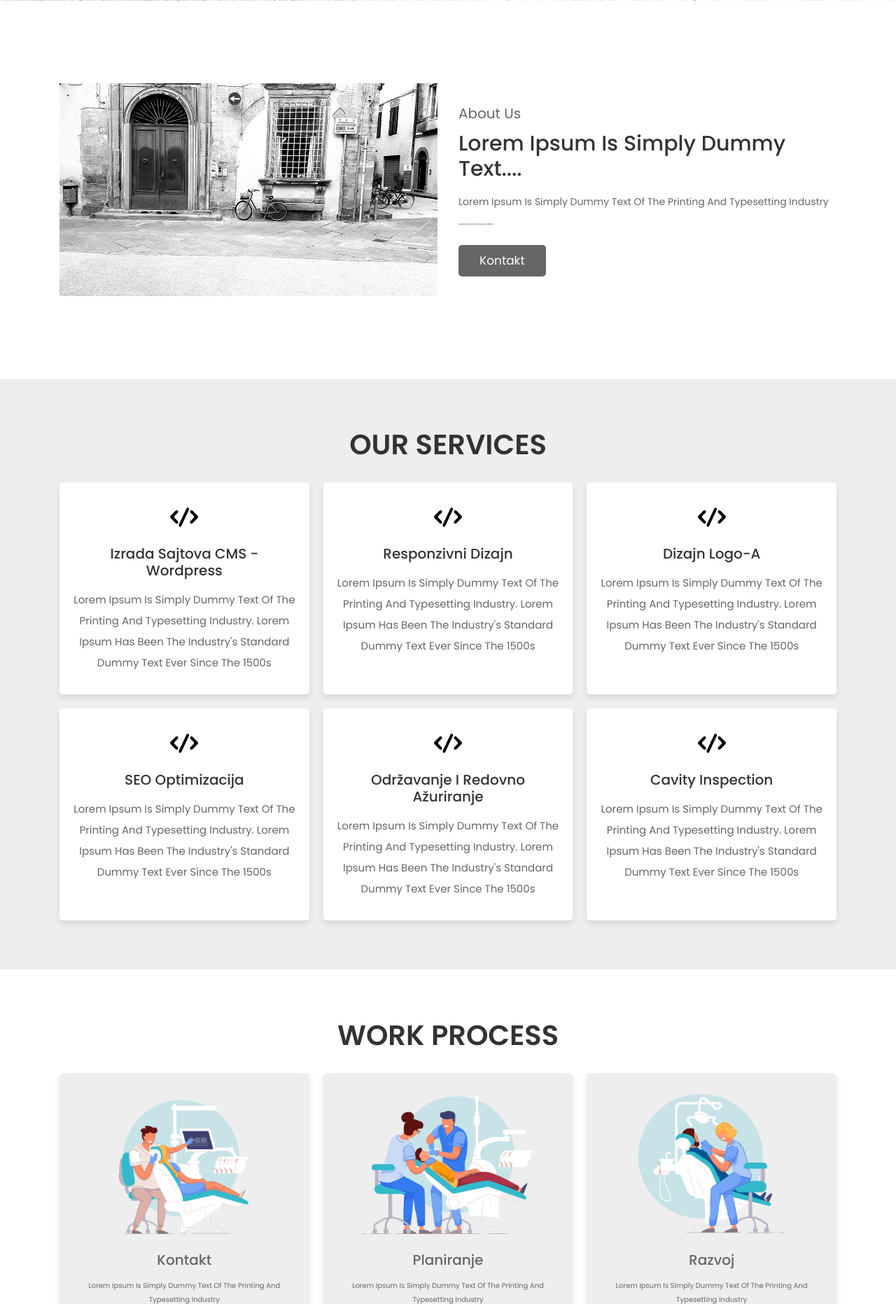
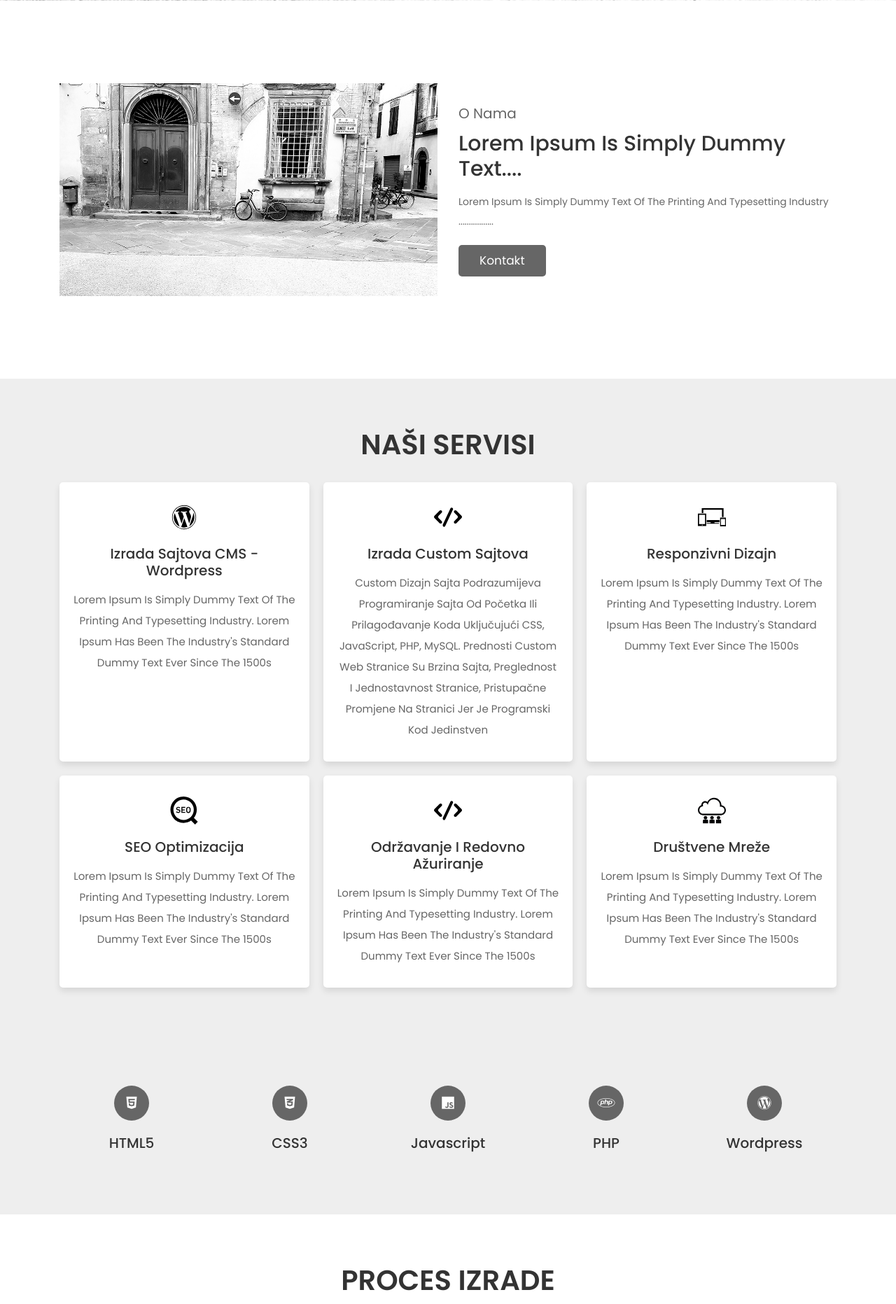
Before and after one commit to josef-k-1288/novi_sajt_A-O, a PHP site: page / in a window 1280 px wide. Shown: the part 939-2802 px from the top of the page at 70% size. Run offline with PHP 8.4, Linux system fonts and the light colour scheme.

Commit message:
izmene meni, ikonice, kontakt

```diff
--- a/css/style.css
+++ b/css/style.css
@@ -80,10 +80,10 @@ section {
     border-bottom: var(--border);
 }
 
-.header.active{
+.header.active {
     background-color: var(--white);
     box-shadow: var(--box-shadow);
-    border:0;
+    border: 0;
 }
 
 .header .logo {
@@ -119,11 +119,12 @@ section {
 }
 
 .home .content {
-    width: 70rem; /* default: 55rem; */
+    width: 70rem;
+    /* default: 55rem; */
     padding: 2rem;
 }
 
-.home .content h3{
+.home .content h3 {
     font-size: 3rem;
     text-transform: uppercase;
     color: var(--border);
@@ -213,6 +214,69 @@ section {
 
 
 
+
+/* icons subsection starts */
+
+.icons {
+    background-color: var(--light-bg);
+}
+
+.icons .box-container {
+    display: grid;
+    grid-template-columns: repeat(auto-fit, minmax(20rem, 1fr));
+    gap: 2rem;
+}
+
+.icons .box-container .box {
+    text-align: center;
+}
+
+.icons .box-container .box i {
+    height: 5rem;
+    width: 5rem;
+    border-radius: 50%;
+    line-height: 5rem;
+    font-size: 2rem;
+    background-color: var(--light-color);
+    color: var(--white);
+}
+
+.icons .box-container .box h3 {
+    font-size: 2rem;
+    margin: 2rem 0;
+    color: var(--black);
+}
+
+.icons .box-container .box p {
+    font-size: 1.5rem;
+    color: var(--light-color);
+    text-transform: none;
+}
+
+.icons .credit {
+    text-align: center;
+    border-top: var(--border);
+    padding-top: 2rem;
+    margin-top: 2rem;
+    font-size: 2rem;
+    color: var(--light-color);
+    padding-bottom: 2rem;
+}
+
+.icons .credit span {
+    color: var(--black);
+}
+
+/* tools subsection ends */
+
+
+
+
+
+
+
+
+
 /* process section start */
 
 .process .box-container {
@@ -278,34 +342,34 @@ section {
     border-radius: 50%;
 }
 
-.reviews .box-container .box p{
-    padding:2rem 0;
+.reviews .box-container .box p {
+    padding: 2rem 0;
     line-height: 2;
     font-size: 1.5rem;
-    color:var(--light-color);
+    color: var(--light-color);
     margin-bottom: 0;
 }
 
- .reviews .box-container .box .stars{
-    padding:.5rem 1.5rem;
+.reviews .box-container .box .stars {
+    padding: .5rem 1.5rem;
     border-radius: .5rem;
     background-color: var(--light-bg);
     margin-bottom: 2rem;
     display: inline-block;
 }
 
- .reviews .box-container .box .stars i{
+.reviews .box-container .box .stars i {
     font-size: 1.5rem;
-    color:var(--light-color);
+    color: var(--light-color);
 }
 
- .reviews .box-container .box h3{
+.reviews .box-container .box h3 {
     font-size: 2rem;
-    color:var(--black);
+    color: var(--black);
 }
 
- .reviews .box-container .box span{
-    color:var(--light-color);
+.reviews .box-container .box span {
+    color: var(--light-color);
     font-size: 1.5rem;
 }
 
@@ -401,7 +465,7 @@ section {
     padding-bottom: 2rem;
 }
 
-.footer .credit span{
+.footer .credit span {
     color: var(--black);
 }
 
@@ -449,11 +513,13 @@ section {
 
     .header .nav {
         position: absolute;
-        top: 99%; left: 0; right: 0;
-        background-color: var(--white);
+        top: 99%;
+        left: 0;
+        right: 0;
+        background-color: var(--light-bg);
         border-top: var(--border);
         border-bottom: var(--border);
-        padding: 1rem 0;
+        padding: 10rem 0;
         text-align: center;
         flex-flow: column;
         clip-path: polygon(0 0, 100% 0, 100% 0, 0 0);
@@ -465,7 +531,7 @@ section {
     }
 
     .header .nav a {
-        margin: 1rem 0;
+        margin: 2rem 0;
         font-size: 2rem;
         /* clip-path: polygon(0 0, 100% 0, 100% 0, 0 0); */
     }
--- a/index.php
+++ b/index.php
@@ -1,13 +1,14 @@
 <?php
-$conn = mysqli_connect('localhost', 'root', '', 'dentist_db') or die('connect failed');
+$conn = mysqli_connect('localhost', 'root', '', 'novi_sajt_ao') or die('connect failed');
 
 if (isset($_POST['submit'])) {
     $name = mysqli_real_escape_string($conn, $_POST['name']);
     $email = mysqli_real_escape_string($conn, $_POST['email']);
-    $number = $_POST['number'];
-    $date = $_POST['date'];
+    $send = mysqli_real_escape_string($conn, $_POST['send']);
+    // $number = $_POST['number'];
+    // $date = $_POST['date'];
 
-    $insert = mysqli_query($conn, "INSERT INTO `contact_form` (name, email, number, date) VALUES('$name', '$email', '$number', '$date')") or die('query failed');
+    $insert = mysqli_query($conn, "INSERT INTO `ao_contact` (name, email, send) VALUES('$name', '$email', '$send')") or die('query failed');
 
     if ($insert) {
         $message[] = 'uspešno ste poslali poruku!';
@@ -107,7 +108,7 @@ if (isset($_POST['submit'])) {
                 </div>
 
                 <div class="col-md-6 content">
-                    <span>about us</span>
+                    <span>O nama</span>
                     <h3>Lorem Ipsum is simply dummy text....</h3>
                     <p>Lorem Ipsum is simply dummy text of the printing and typesetting industry .................</p>
                     <a href="#contact" class="link-btn">Kontakt</a>
@@ -127,30 +128,30 @@ if (isset($_POST['submit'])) {
     <!-- services section starts -->
 
     <section class="services" id="services">
-        <h1 class="heading">our services</h1>
+        <h1 class="heading">Naši servisi</h1>
 
         <div class="box-container container">
 
             <div class="box">
-                <img src="images/nove_ikonice/code.svg" alt="">
+                <img src="images/nove_ikonice/wordpress.svg" alt="">
                 <h3>Izrada sajtova CMS - wordpress</h3>
                 <p>Lorem Ipsum is simply dummy text of the printing and typesetting industry. Lorem Ipsum has been the industry's standard dummy text ever since the 1500s</p>
             </div>
 
             <div class="box">
                 <img src="images/nove_ikonice/code.svg" alt="">
+                <h3>Izrada custom sajtova</h3>
+                <p>Custom dizajn sajta podrazumijeva programiranje sajta od početka ili prilagođavanje koda uključujući CSS, JavaScript, PHP, MySQL. Prednosti custom web stranice su brzina sajta, preglednost i jednostavnost stranice, pristupačne promjene na stranici jer je programski kod jedinstven</p>
+            </div>
+
+            <div class="box">
+                <img src="images/nove_ikonice/responsive.svg" alt="">
                 <h3>Responzivni dizajn</h3>
                 <p>Lorem Ipsum is simply dummy text of the printing and typesetting industry. Lorem Ipsum has been the industry's standard dummy text ever since the 1500s</p>
             </div>
 
             <div class="box">
-                <img src="images/nove_ikonice/code.svg" alt="">
-                <h3>Dizajn Logo-a</h3>
-                <p>Lorem Ipsum is simply dummy text of the printing and typesetting industry. Lorem Ipsum has been the industry's standard dummy text ever since the 1500s</p>
-            </div>
-
-            <div class="box">
-                <img src="images/nove_ikonice/code.svg" alt="">
+                <img src="images/nove_ikonice/seo.svg" alt="">
                 <h3>SEO optimizacija</h3>
                 <p>Lorem Ipsum is simply dummy text of the printing and typesetting industry. Lorem Ipsum has been the industry's standard dummy text ever since the 1500s</p>
             </div>
@@ -162,8 +163,8 @@ if (isset($_POST['submit'])) {
             </div>
 
             <div class="box">
-                <img src="images/nove_ikonice/code.svg" alt="">
-                <h3>Cavity inspection</h3>
+                <img src="images/nove_ikonice/social-media.svg" alt="">
+                <h3>Društvene mreže</h3>
                 <p>Lorem Ipsum is simply dummy text of the printing and typesetting industry. Lorem Ipsum has been the industry's standard dummy text ever since the 1500s</p>
             </div>
 
@@ -175,10 +176,54 @@ if (isset($_POST['submit'])) {
 
 
 
+    <!-- subsection section -->
+
+    <section class="icons">
+        <!-- <h1 class="heading">Tools</h1> -->
+
+        <div class="box-container container">
+            <div class="box">
+                <i class="fab fa-html5"></i>
+                <h3>HTML5</h3>
+            </div>
+
+            <div class="box">
+                <i class="fa-brands fa-css3-alt"></i>
+                <h3>CSS3</h3>
+            </div>
+
+            <div class="box">
+                <i class="fa-brands fa-js"></i>
+                <h3>Javascript</h3>
+
+            </div>
+
+            <div class="box">
+                <i class="fa-brands fa-php"></i>
+                <h3>PHP</h3>
+            </div>
+
+            <div class="box">
+                <i class="fa-brands fa-wordpress"></i>
+                <h3>Wordpress</h3>
+
+            </div>
+        </div>
+
+
+    </section>
+
+    <!-- icons subsection ends -->
+
+
+
+
+
+
     <!-- process section start -->
 
     <section class="process">
-        <h1 class="heading">work process</h1>
+        <h1 class="heading">proces izrade</h1>
 
         <div class="box-container container">
 
@@ -216,7 +261,7 @@ if (isset($_POST['submit'])) {
 
     <section class="reviews" id="reviews">
 
-        <h1 class="heading"> satisfied clients </h1>
+        <h1 class="heading"> Zadovoljni klijenti </h1>
 
         <div class="box-container container">
 
@@ -289,10 +334,10 @@ if (isset($_POST['submit'])) {
             <input type="text" name="name" placeholder="enter your name" class="box" required>
             <span>Your email:</span>
             <input type="email" name="email" placeholder="enter your email" class="box" required>
-            <span>Your number:</span>
-            <input type="number" name="number" placeholder="enter your number" class="box" required>
-            <span>appointment date:</span>
-            <input type="datetime-local" name="date" class="box" required>
+            <!-- <span>Your number:</span>
+            <input type="number" name="number" placeholder="enter your number" class="box" required> -->
+            <span>send message:</span>
+            <textarea name="send" rows="5" class="box" required></textarea>
             <input type="submit" value="kontakt" name="submit" class="link-btn">
         </form>
     </section>
```
Also changed, not shown: images/nove_ikonice/responsive.svg (added), images/nove_ikonice/seo.svg (added), images/nove_ikonice/social-media.svg (added), images/nove_ikonice/wordpress.svg (added). Lines whose indentation alone changed are shown as unchanged.
